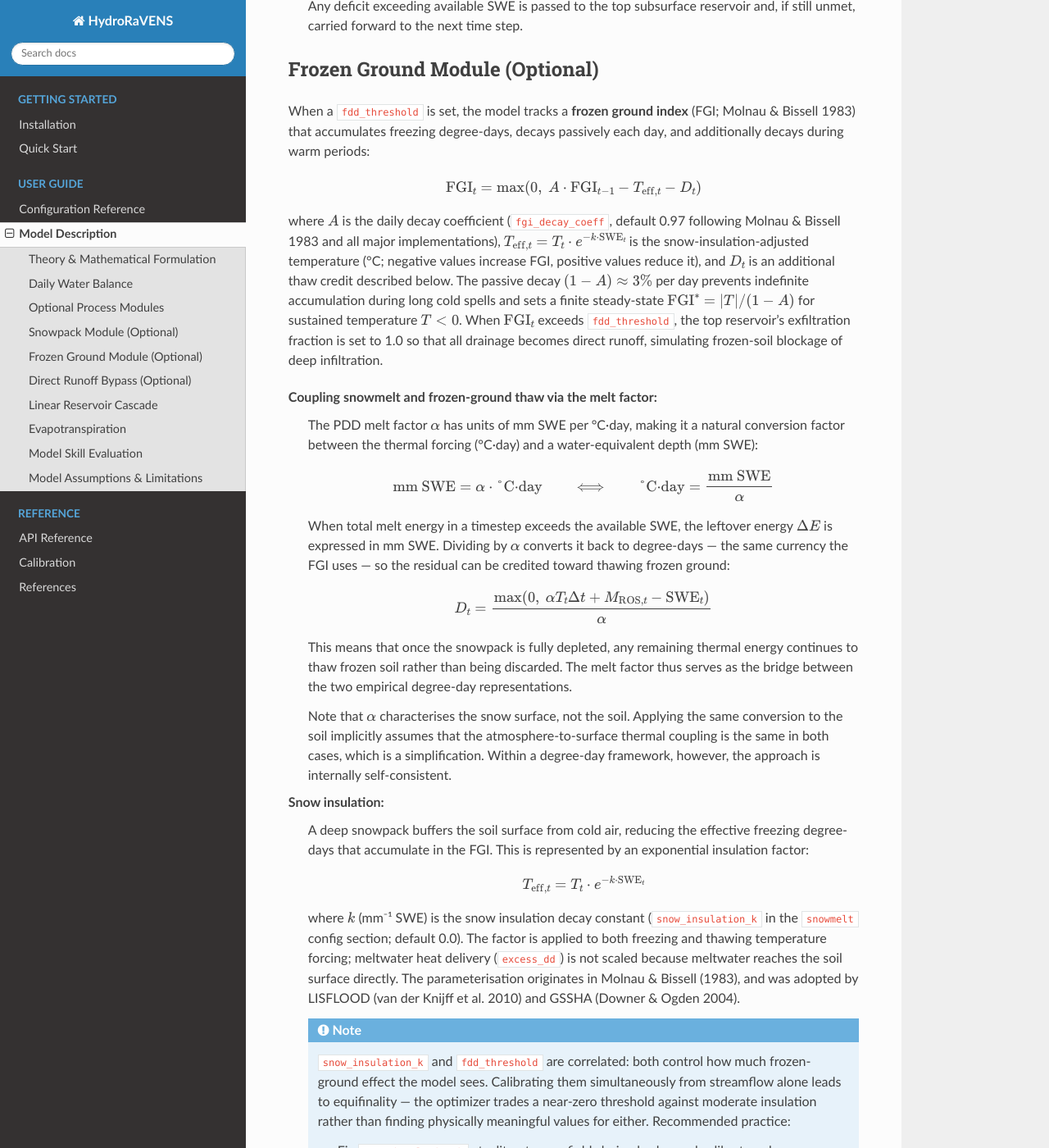
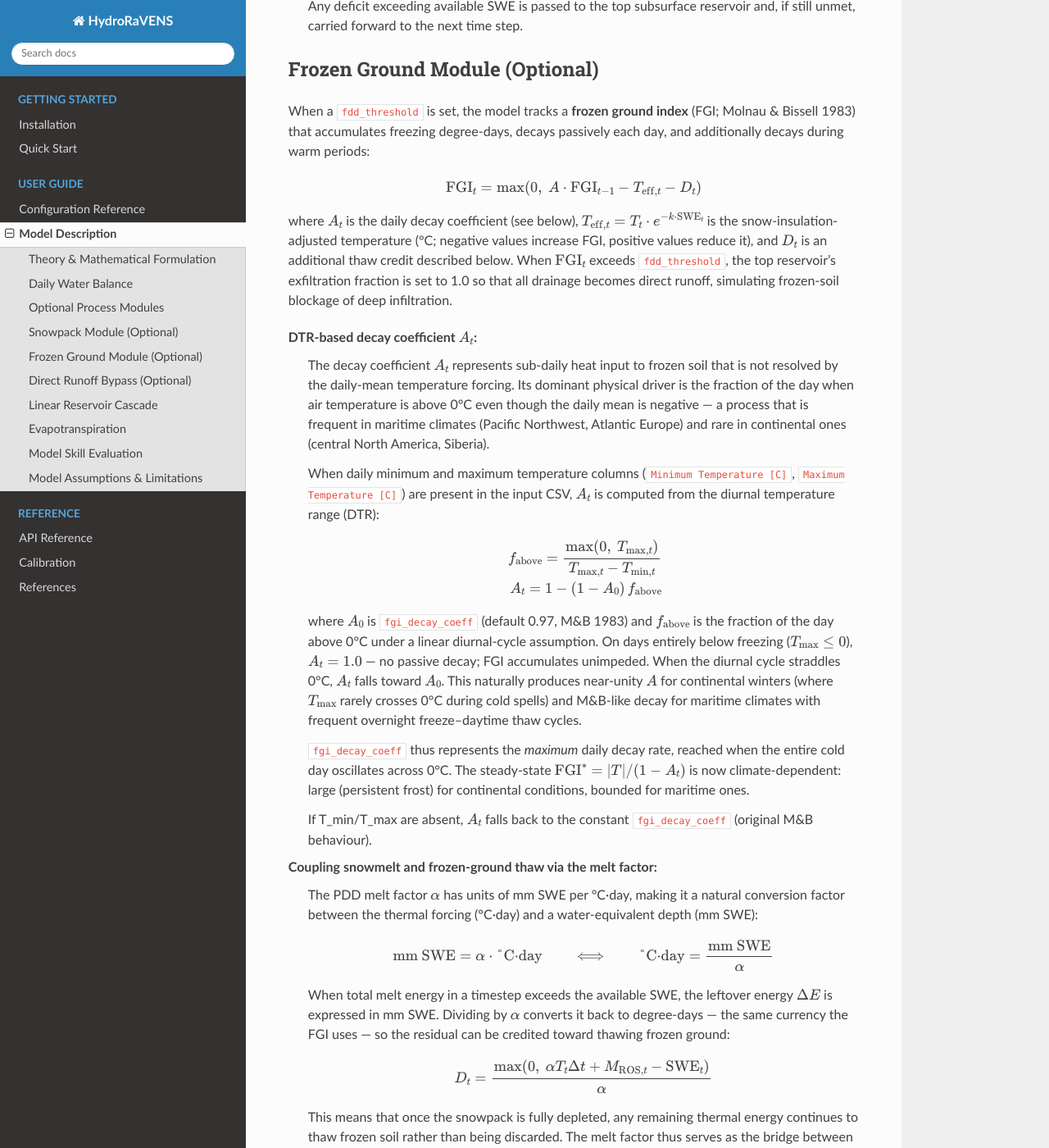
Before and after one commit to MNiMORPH/hydroRaVENS, a Sphinx documentation site: the page built from docs/source/model_description.rst, in a window 1280 px wide and 1400 px high, scrolled down 1835 px. Shown: the whole window at 82% size. Built offline with Sphinx 7.4.7 and the Read the Docs theme 3.1.0, drawn with Linux system fonts in a browser that asks for light colours.

Commit message:
Add DTR-based FGI decay: A_t scales with fraction of day above 0°C
When Minimum/Maximum Temperature columns are present, the daily FGI
decay coefficient A_t is computed from the diurnal temperature range
rather than held constant at fgi_decay_coeff (A_0). On all-below-zero
days A_t = 1.0 (no passive decay); when the diurnal cycle straddles 0°C,
A_t = 1 - (1 - A_0) * f_above where f_above = T_max / (T_max - T_min)
under a linear diurnal-cycle assumption. Falls back to constant A_0
when T_min/T_max are absent. Gives physically appropriate near-unity A
for continental climates and M&B-like decay for maritime ones.
Documentation updated in model_description.rst and configuration.rst.
Tested: KGE_logKGE_logFDC = 0.7761 on Cannon River full record.

Co-Authored-By: Claude Sonnet 4.6 <noreply@anthropic.com>

```diff
--- a/docs/source/model_description.rst
+++ b/docs/source/model_description.rst
@@ -118,19 +118,54 @@ decays passively each day, and additionally decays during warm periods:
 
     \text{FGI}_t = \max\!\left(0,\ A \cdot \text{FGI}_{t-1} - T_{\text{eff},t} - D_t\right)
 
-where :math:`A` is the daily decay coefficient (``fgi_decay_coeff``,
-default 0.97 following Molnau & Bissell 1983 and all major
-implementations), :math:`T_{\text{eff},t} = T_t \cdot e^{-k \cdot
-\text{SWE}_t}` is the snow-insulation-adjusted temperature (°C; negative
-values increase FGI, positive values reduce it), and :math:`D_t` is an
-additional thaw credit described below. The passive decay :math:`(1 - A)
-\approx 3\%` per day prevents indefinite accumulation during long cold
-spells and sets a finite steady-state
-:math:`\text{FGI}^* = |T| / (1 - A)` for sustained temperature
-:math:`T < 0`. When :math:`\text{FGI}_t` exceeds ``fdd_threshold``, the
-top reservoir's exfiltration fraction is set to 1.0 so that all drainage
-becomes direct runoff, simulating frozen-soil blockage of deep
+where :math:`A_t` is the daily decay coefficient (see below),
+:math:`T_{\text{eff},t} = T_t \cdot e^{-k \cdot \text{SWE}_t}` is the
+snow-insulation-adjusted temperature (°C; negative values increase FGI,
+positive values reduce it), and :math:`D_t` is an additional thaw credit
+described below. When :math:`\text{FGI}_t` exceeds ``fdd_threshold``,
+the top reservoir's exfiltration fraction is set to 1.0 so that all
+drainage becomes direct runoff, simulating frozen-soil blockage of deep
 infiltration.
+
+**DTR-based decay coefficient** :math:`A_t`:
+  The decay coefficient :math:`A_t` represents sub-daily heat input to
+  frozen soil that is not resolved by the daily-mean temperature forcing.
+  Its dominant physical driver is the fraction of the day when air
+  temperature is above 0°C even though the daily mean is negative —
+  a process that is frequent in maritime climates (Pacific Northwest,
+  Atlantic Europe) and rare in continental ones (central North America,
+  Siberia).
+
+  When daily minimum and maximum temperature columns
+  (``Minimum Temperature [C]``, ``Maximum Temperature [C]``) are present
+  in the input CSV, :math:`A_t` is computed from the diurnal temperature
+  range (DTR):
+
+  .. math::
+
+      f_{\text{above}} = \frac{\max(0,\ T_{\max,t})}
+                              {T_{\max,t} - T_{\min,t}}
+
+      A_t = 1 - (1 - A_0)\,f_{\text{above}}
+
+  where :math:`A_0` is ``fgi_decay_coeff`` (default 0.97, M&B 1983) and
+  :math:`f_{\text{above}}` is the fraction of the day above 0°C under a
+  linear diurnal-cycle assumption. On days entirely below freezing
+  (:math:`T_{\max} \leq 0`), :math:`A_t = 1.0` — no passive decay;
+  FGI accumulates unimpeded. When the diurnal cycle straddles 0°C,
+  :math:`A_t` falls toward :math:`A_0`. This naturally produces
+  near-unity :math:`A` for continental winters (where :math:`T_{\max}`
+  rarely crosses 0°C during cold spells) and M&B-like decay for maritime
+  climates with frequent overnight freeze–daytime thaw cycles.
+
+  ``fgi_decay_coeff`` thus represents the *maximum* daily decay rate,
+  reached when the entire cold day oscillates across 0°C. The steady-state
+  :math:`\text{FGI}^* = |T| / (1 - A_t)` is now climate-dependent:
+  large (persistent frost) for continental conditions, bounded for
+  maritime ones.
+
+  If T_min/T_max are absent, :math:`A_t` falls back to the constant
+  ``fgi_decay_coeff`` (original M&B behaviour).
 
 **Coupling snowmelt and frozen-ground thaw via the melt factor:**
   The PDD melt factor :math:`\alpha` has units of mm SWE per °C·day,
```
Also changed, not shown: docs/source/configuration.rst (+11 -6 lines), 1 other file.
